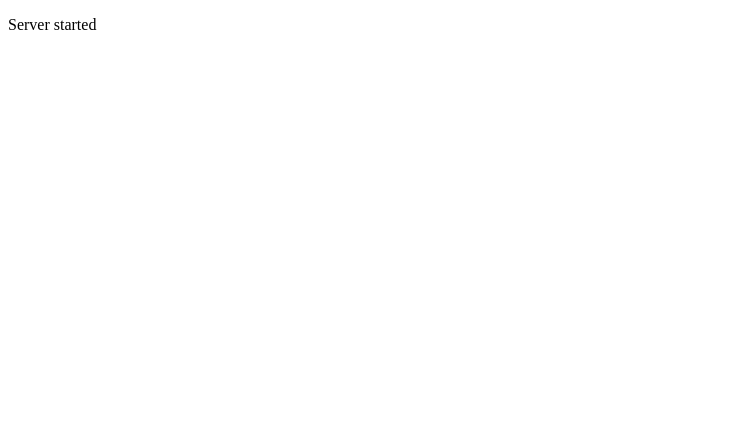
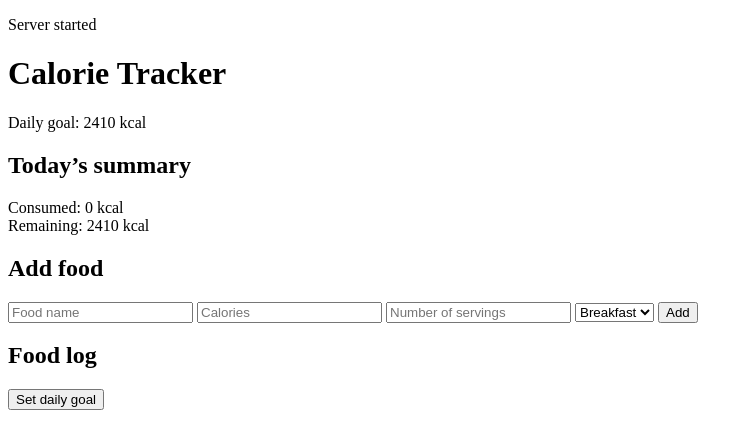
Before and after one commit to calorietools/mycalorietracker, a plain HTML site: page frontend/index.html in a window 1280 px wide. Shown: the whole page, without its empty margins (0-753 px from the left). Drawn offline with Linux system fonts and the light colour scheme.

Commit message:
initial HTML
added basic HTML, with features found on my own calorie tracking app, unsure if all will stay or if we need to add more, also made sure to have a variable as the target calories in the script

```diff
--- a/frontend/index.html
+++ b/frontend/index.html
@@ -3,10 +3,54 @@
 <head>
     <meta charset="UTF-8">
     <meta name="viewport" content="width=device-width, initial-scale=1.0">
-    <title>Document</title>
+    <title>Calorie Tracker</title>
 </head>
 <script src="script.js"></script>
 <body>
     <p>Server started</p>
+    <div class="container">
+    <header>
+      <h1>Calorie Tracker</h1>
+      <div class="goal">Daily goal: <span id="daily-goal"></div>
+    </header>
+
+    <section class="cards">
+      <div class="card">
+        <h2>Today’s summary</h2>
+        <div class="stat">
+          <div>
+            <div>Consumed: <span id="consumed">0</span> kcal</div>
+            <div>Remaining: <span id="remaining"></span> kcal</div>
+          </div>
+        </div>
+      </div>
+
+      <div class="card">
+        <h2>Add food</h2>
+        <form id="add-form">
+          <input type="text" id="food-name" placeholder="Food name" required />
+          <input type="number" id="food-calories" placeholder="Calories" required />
+          <input type="number" id="food-servings" placeholder="Number of servings" required />
+          <select id="meal-type">
+            <option value="Breakfast">Breakfast</option>
+            <option value="Lunch">Lunch</option>
+            <option value="Dinner">Dinner</option>
+            <option value="Snack">Snack</option>
+          </select>
+          <button type="submit">Add</button>
+        </form>
+      </div>
+    </section>
+
+    <section class="card list">
+      <h2>Food log</h2>
+      <div id="items"></div>
+        <button class="secondary" id="set-goal">Set daily goal</button>
+      </div>
+    </section>
+
+  </div>
+
+
 </body>
 </html>
--- a/frontend/script.js
+++ b/frontend/script.js
@@ -1,4 +1,17 @@
 console.log("INFO: Making a request");
+
+window.onload = function(){
+    let caloriesLeft  = 2410;
+    document.getElementById("daily-goal").textContent = caloriesLeft + " kcal";
+    document.getElementById("remaining").textContent = caloriesLeft;
+}
+
+
+
+
+
+
+
 let serverUrl = "http://localhost:8100/"
 fetch(serverUrl, {
         method: "GET",
```
